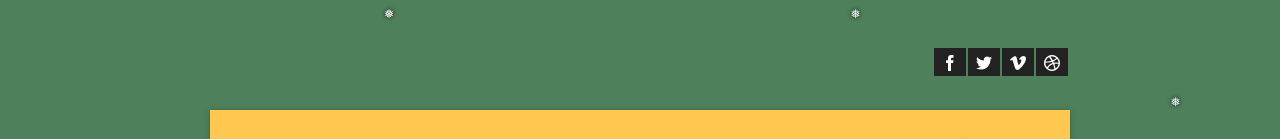
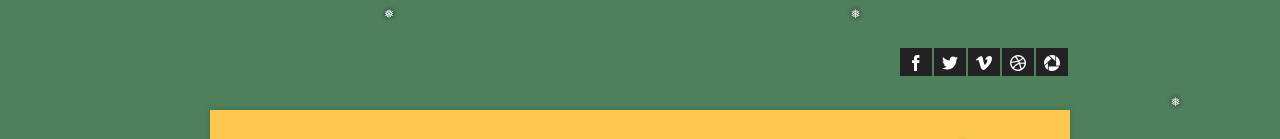
Before and after one commit to dauidus/Github-Workshop-Section-4, a plain HTML site: page index.html in a window 1280 px wide. Shown: the top 139 px of the page. Drawn offline with nearby package versions, Linux system fonts and the light colour scheme; some packages are replaced by stand-ins of ours.

Commit message:
Update index.html

```diff
--- a/index.html
+++ b/index.html
@@ -88,6 +88,7 @@
                     <li><a href="#" class="transition">&#x2c;</a></li>
                     <li><a href="#" class="transition">&#x2d;</a></li>
                     <li><a href="#" class="transition">&#x31;</a></li>
+                    <li><a href="#" class="transition">&#x30;</a></li>
                 </ul>
                 <!-- /Social Icons -->
             </header>
```
